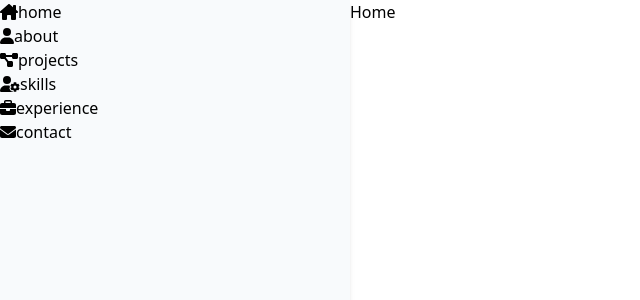
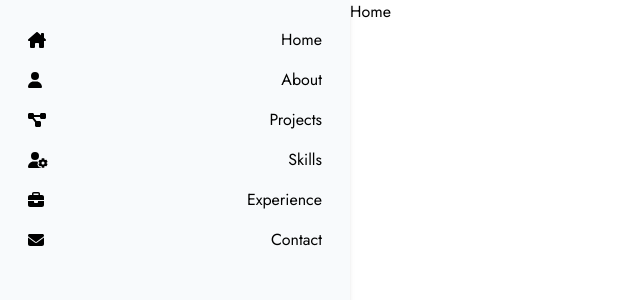
Before and after one commit to Mark-Alexis-Posadas/react-portfolio, a React (Vite) app: page / in a window 1280 px wide. Shown: the top 300 px of the page, without its empty margins (0-640 px from the left). Built offline with nearby package versions, Linux system fonts and the light colour scheme.

Commit message:
done applying font family

```diff
--- a/src/Layout.jsx
+++ b/src/Layout.jsx
@@ -11,7 +11,7 @@ import Contact from "./pages/Contact/Contact";
 
 const Layout = () => {
   return (
-    <div className="min-h-screen flex items-center">
+    <div className="min-h-screen flex items-center font-sans">
       <MyProvider>
         <Sidebar />
         <Main>
--- a/src/components/Sidebar.jsx
+++ b/src/components/Sidebar.jsx
@@ -2,36 +2,21 @@ import { useContext } from "react";
 import { MyContext } from "../context/MyContextProvider";
 import { Link } from "react-router-dom";
 import { FontAwesomeIcon } from "@fortawesome/react-fontawesome";
-import { library } from "@fortawesome/fontawesome-svg-core";
-import {
-  faHouseChimney,
-  faUser,
-  faDiagramProject,
-  faUserGear,
-  faBriefcase,
-  faEnvelope,
-} from "@fortawesome/free-solid-svg-icons";
-
-library.add(
-  faHouseChimney,
-  faUser,
-  faDiagramProject,
-  faUserGear,
-  faBriefcase,
-  faEnvelope
-);
 
 export default function Sidebar() {
   const sidebarData = useContext(MyContext);
 
   return (
-    <aside className="w-[350px] fixed bg-slate-50 shadow-md h-full overflow-hidden left-0 top-0 bottom-0">
+    <aside className="w-[350px] fixed bg-slate-50 shadow-md h-full overflow-hidden left-0 top-0 bottom-0 p-5">
       <ul>
         {sidebarData.map((data) => (
-          <li key={data.id}>
+          <li
+            key={data.id}
+            className="p-2 flex items-center justify-between hover:bg-white"
+          >
             <FontAwesomeIcon icon={data.icon} />
             <Link to={`/${data.text === "home" ? "" : data.text}`}>
-              {data.text}
+              {data.text.charAt(0).toUpperCase() + data.text.slice(1)}
             </Link>
           </li>
         ))}
--- a/tailwind.config.js
+++ b/tailwind.config.js
@@ -1,8 +1,13 @@
 /** @type {import('tailwindcss').Config} */
+import defaultTheme from "tailwindcss/defaultTheme";
 export default {
   content: ["./index.html", "./src/**/*.{js,ts,jsx,tsx}"],
   theme: {
-    extend: {},
+    extend: {
+      fontFamily: {
+        sans: ["Jost", ...defaultTheme.fontFamily.sans],
+      },
+    },
   },
   plugins: [],
 };
```
